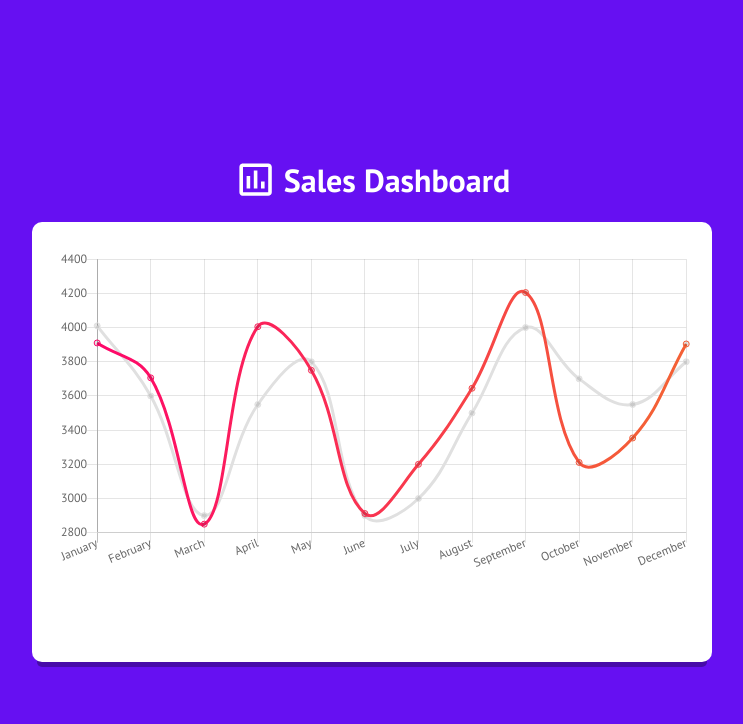
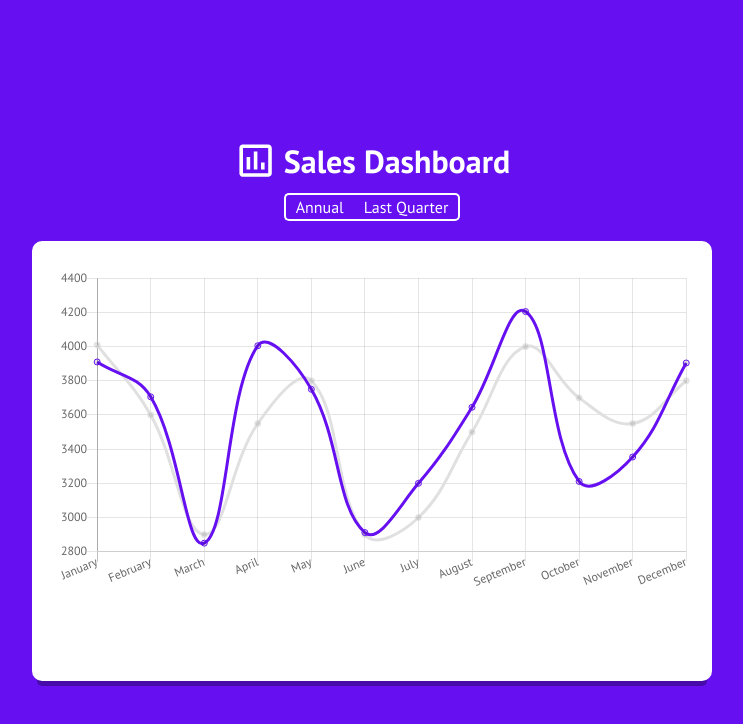
Before and after one commit to rwbrockhoff/chartjsdemo, a React (Create React App) app: page / in a window 1280 px wide. Shown: the top 724 px of the page, without its empty margins (268-1011 px from the left). Built offline with nearby package versions, Linux system fonts and the light colour scheme.

Commit message:
feat: working on dynamic data with buttons.

```diff
--- a/src/components/Dashboard/LineGraph.js
+++ b/src/components/Dashboard/LineGraph.js
@@ -1,6 +1,7 @@
 import React, { Component } from 'react'
 import Chart from "chart.js";
 import classes from "./LineGraph.module.css";
+var myLineChart;
 
 //--Chart Style Options--//
 Chart.defaults.global.defaultFontFamily = "'PT Sans', sans-serif"
@@ -11,16 +12,21 @@ export default class LineGraph extends Component {
     chartRef = React.createRef();
 
     componentDidMount() {
-        const {data, nationalAverageData, labels} = this.props;
+        this.buildChart();
+    }
+
+    componentDidUpdate() {
+        this.buildChart();
+    }
+
+    buildChart = () => {
         const myChartRef = this.chartRef.current.getContext("2d");
-        const {width: graphWidth} = myChartRef.canvas;
+        const { data, average, labels } = this.props;
+        console.log(data, average)
 
-        var gradientLine = myChartRef
-            .createLinearGradient(0, 0, graphWidth * 2, 0);
-        gradientLine.addColorStop(0, "#FF006E");
-        gradientLine.addColorStop(1, "#F46036");
+        if (typeof myLineChart !== "undefined") myLineChart.destroy();
 
-        new Chart(myChartRef, {
+        myLineChart = new Chart(myChartRef, {
             type: "line",
             data: {
                 //Bring in data
@@ -30,11 +36,11 @@ export default class LineGraph extends Component {
                         label: "Sales",
                         data: data,
                         fill: false,
-                        borderColor: gradientLine
+                        borderColor: "#6610f2"
                     },
                     {
                         label: "National Average",
-                        data: nationalAverageData,
+                        data: average,
                         fill: false,
                         borderColor: "#E0E0E0"
                     }
@@ -46,6 +52,7 @@ export default class LineGraph extends Component {
             }
         });
     }
+
     render() {
         return (
             <div className={classes.graphContainer}>
--- a/src/views/Dashboard/Dashboard.js
+++ b/src/views/Dashboard/Dashboard.js
@@ -2,34 +2,40 @@ import React, { Component } from 'react';
 import classes from "./Dashboard.module.css";
 import LineGraph from "../../components/Dashboard/LineGraph";
 import chartIcon from "../../assets/chart-icon.svg";
-import { managerData, nationalAverageData , yearLabels } from "./mockData";
+import { managerData, nationalAverageData, yearLabels, managerQuarterData, nationalAverageQuarterData, quarterLabels } from "./mockData";
 
 export default class Dashboard extends Component {
     state = {
         data: managerData,
-        nationalAverageData,
+        average: nationalAverageData,
         labels: yearLabels
     }
 
+    handleButtonClick = e => {
+        const { value } = e.target;
+        const isAnnual = value === "annual";
+
+        const newData = isAnnual ? managerData : managerQuarterData;
+        const newLabels = isAnnual ? yearLabels : quarterLabels;
+        const newAverage = isAnnual ? nationalAverageData : nationalAverageQuarterData;
+
+        this.setState({
+            data: newData,
+            average: newAverage,
+            labels: newLabels
+        })
+    }
+
     render() {
-        const { data, nationalAverageData, labels } = this.state;
+        const { data, average, labels } = this.state;
         return (
             <div className={classes.container}>
-            <header>
-                <img src={chartIcon} alt="bar chart icon" />
-                <h1>Sales Dashboard</h1>
-            </header>
-                <LineGraph
-                    data={data}
-                    nationalAverageData={nationalAverageData}
-                    labels={labels} />
-            </div>
-        )
-    }
-}
+                <header>
+                    <img src={chartIcon} alt="bar chart icon" />
+                    <h1>Sales Dashboard</h1>
+                </header>
 
-
-{/* <div className={classes.buttonContainer}>
+                <div className={classes.buttonContainer}>
                     <button
                         value="annual"
                         onClick={this.handleButtonClick}
@@ -43,4 +49,14 @@ export default class Dashboard extends Component {
                     >
                         Last Quarter
                     </button>
-</div> */}
+                </div>
+
+                <LineGraph
+                    data={data}
+                    average={average}
+                    labels={labels} />
+
+            </div>
+        )
+    }
+}
--- a/src/views/Dashboard/Dashboard.module.css
+++ b/src/views/Dashboard/Dashboard.module.css
@@ -21,6 +21,37 @@ header > img {
 .buttonContainer {
     display: flex;
     justify-content: space-around;
-    width: 50vw;
-    padding: 20px 0px;
+    width: fit-content;
+    margin-bottom: 20px;
+    margin-top: -10px;
 }
+
+.buttonContainer button {
+    background: transparent;
+    color: white;
+    font-size: 16px;
+    font-family: "PT Sans";
+    border: 2px solid white;
+    border-radius: 5px;
+    padding: 2px 10px;
+    transition: all 200ms ease-in-out;
+    cursor: pointer;
+    outline-color: white;
+}
+
+.buttonContainer button:hover {
+    background: rgb(255, 255, 255, 0.1);
+    padding: 2px 20px;
+}
+
+button[value=annual] {
+   border-right: none;
+   border-top-right-radius: 0;
+   border-bottom-right-radius: 0;
+}
+
+button[value=lastquarter] {
+    border-left: none;
+    border-top-left-radius: 0;
+    border-bottom-left-radius: 0;
+}
--- a/src/views/Dashboard/mockData.js
+++ b/src/views/Dashboard/mockData.js
@@ -21,4 +21,19 @@ export const nationalAverageData = [
     4010, 3600, 2900, 3550, 3800, 2900, 3000, 3500, 4000, 3700, 3550, 3800
 ]
 
+export const managerQuarterData = [
+    500, 390, 670, 600, 780, 440, 600, 680, 550, 475, 700, 795
+]
+
+export const nationalAverageQuarterData = [
+    600, 400, 600, 550, 700, 500, 600, 700, 500, 550, 600, 700
+]
+
+
+//---Labels---//
+
 export const yearLabels = ["January", "February", "March", "April", "May", "June", "July", "August", "September", "October", "November", "December"];
+
+export const quarterLabels = ["Week 1", "Week 2", "Week 3", "Week 4", "Week 5", "Week 6", "Week 7", "Week 8", "Week 9", "Week 10", "Week 11", "Week 12"];
+
+//---Labels---//
```
